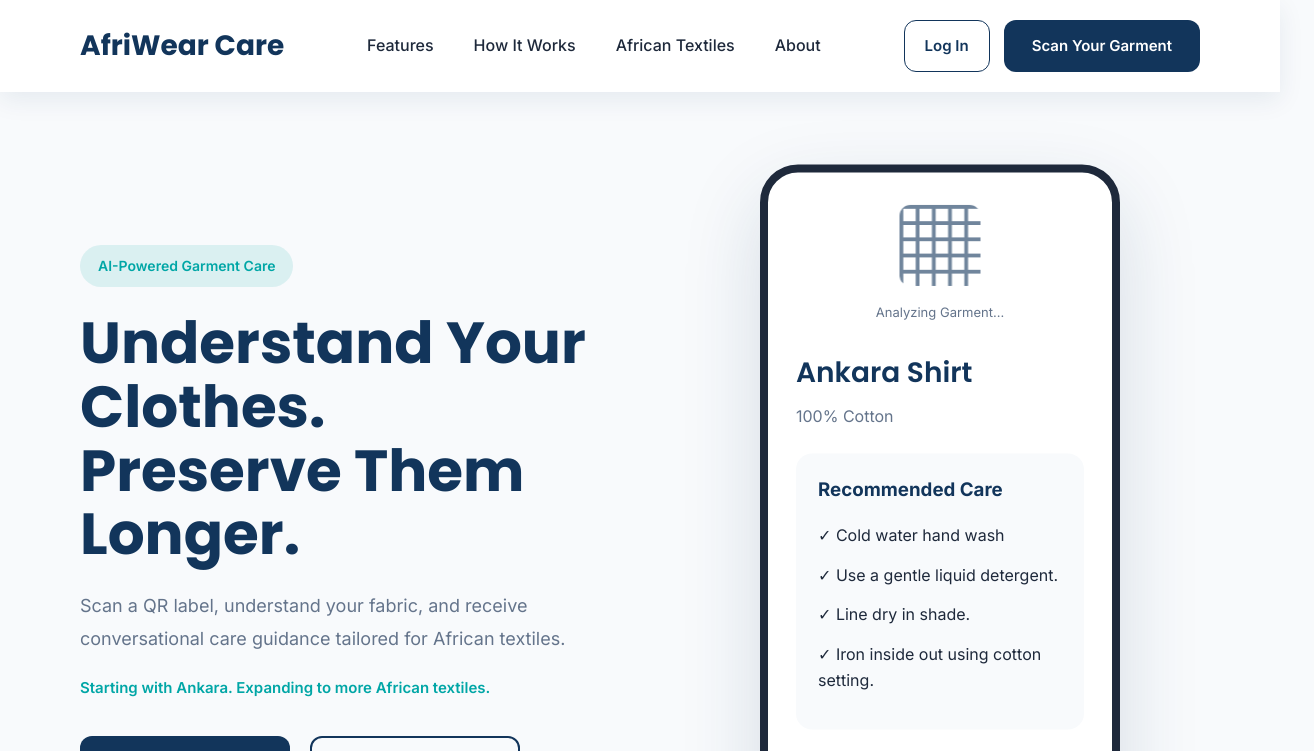
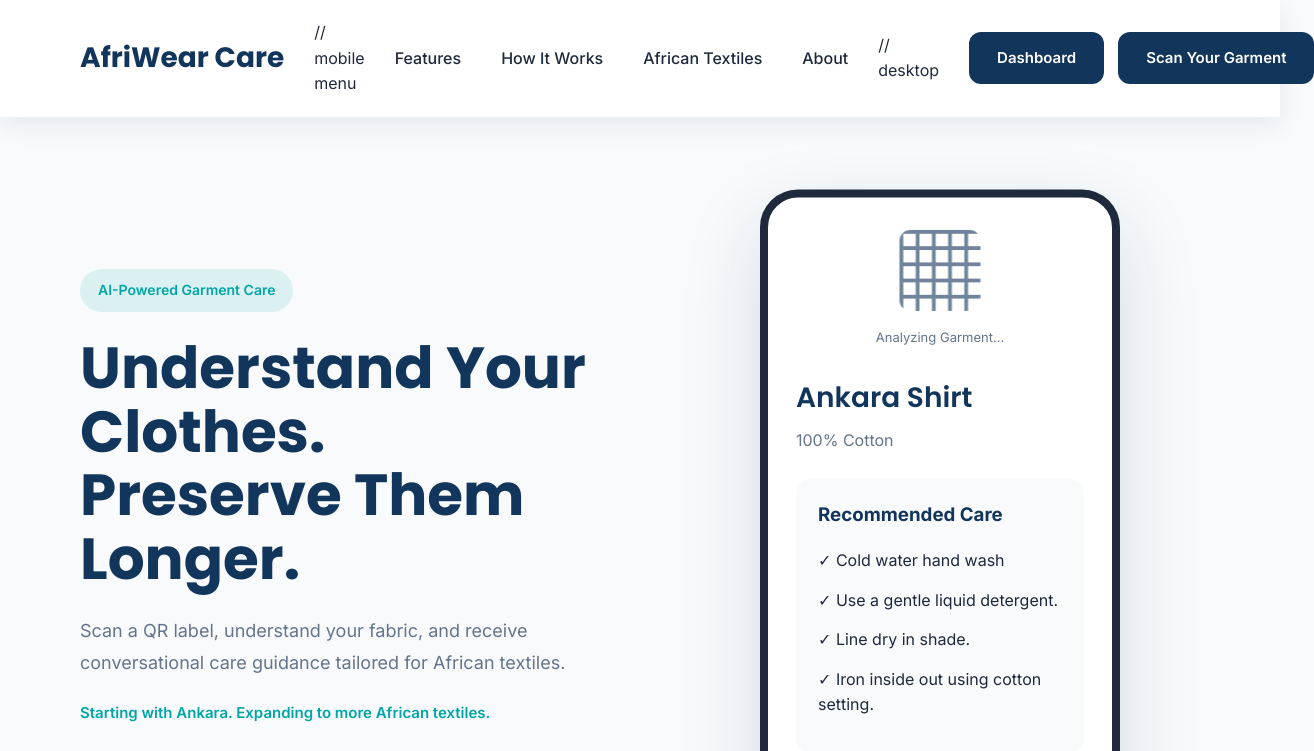
Before and after one commit to peacemhyke/AfriWear-Care-project, a React (Vite) app in the folder client/: page / in a window 1280 px wide. Shown: the top 751 px of the page, 1314 px wide, since content can reach past the window. Built offline with nearby package versions, Linux system fonts and the light colour scheme; sample sign-in values are in the browser's storage.

Commit message:
add login persistence

```diff
--- a/client/src/components/Navbar/Navbar.jsx
+++ b/client/src/components/Navbar/Navbar.jsx
@@ -32,6 +32,7 @@ function Navbar() {
         {menuOpen ? "✕" : "☰"}
       </button>
 
+      // mobile menu
       <ul
         className={
           menuOpen
@@ -83,13 +84,24 @@ function Navbar() {
         </li>
       </ul>
 
+      // desktop
       <div className={styles.actions}>
+
+        {
+          !token ?
             <Link
               to="/login"
               className={styles.loginButton}
             >
               Log In
+            </Link> :
+            <Link
+              to="/dashboard"
+              className={styles.scanButton}
+            >
+              Dashboard
             </Link>
+        }
 
         <Link
           to="/scan"
```
Lines whose indentation alone changed are shown as unchanged.
